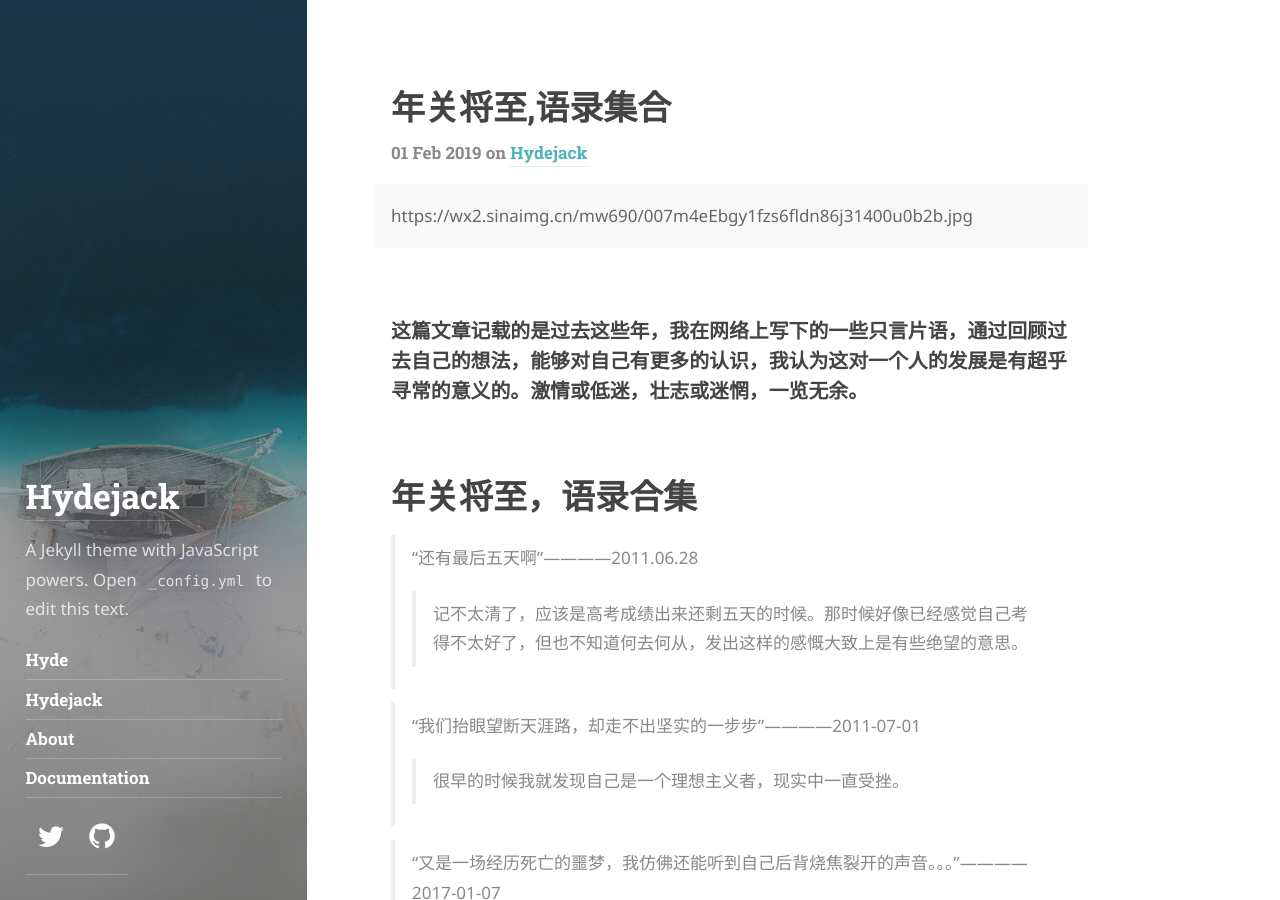
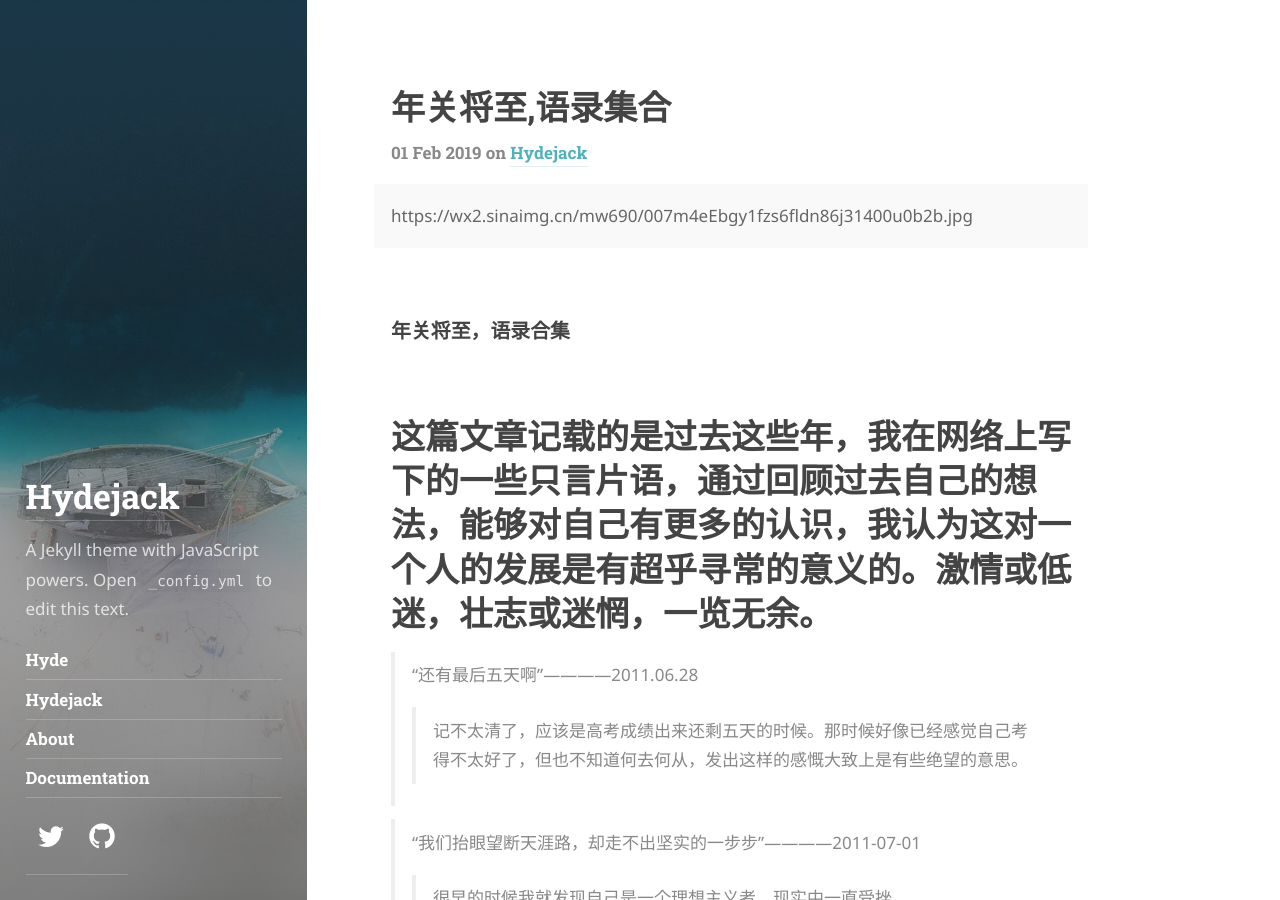
Before and after one commit to FunkyEric/FunkyEric.github.io, a Jekyll site: the page built from _posts/2019-02-01-thoseYearsIheat.md, in a window 1280 px wide and 900 px high. Built offline with Jekyll 4.4.1, drawn with Linux system fonts in a browser that asks for light colours; some web fonts are replaced.

Commit message:
new passage

```diff
--- a/_posts/2019-02-01-thoseYearsIheat.md
+++ b/_posts/2019-02-01-thoseYearsIheat.md
@@ -4,10 +4,11 @@ title: 年关将至,语录集合
 description: https://wx2.sinaimg.cn/mw690/007m4eEbgy1fzs6fldn86j31400u0b2b.jpg
 tags: [hydejack]
 ---
+### 年关将至，语录合集
 
-### 这篇文章记载的是过去这些年，我在网络上写下的一些只言片语，通过回顾过去自己的想法，能够对自己有更多的认识，我认为这对一个人的发展是有超乎寻常的意义的。激情或低迷，壮志或迷惘，一览无余。
+# 这篇文章记载的是过去这些年，我在网络上写下的一些只言片语，通过回顾过去自己的想法，能够对自己有更多的认识，我认为这对一个人的发展是有超乎寻常的意义的。激情或低迷，壮志或迷惘，一览无余。
 
-# 年关将至，语录合集
+
 
 > “还有最后五天啊”————2011.06.28
 >> 记不太清了，应该是高考成绩出来还剩五天的时候。那时候好像已经感觉自己考得不太好了，但也不知道何去何从，发出这样的感慨大致上是有些绝望的意思。
```
